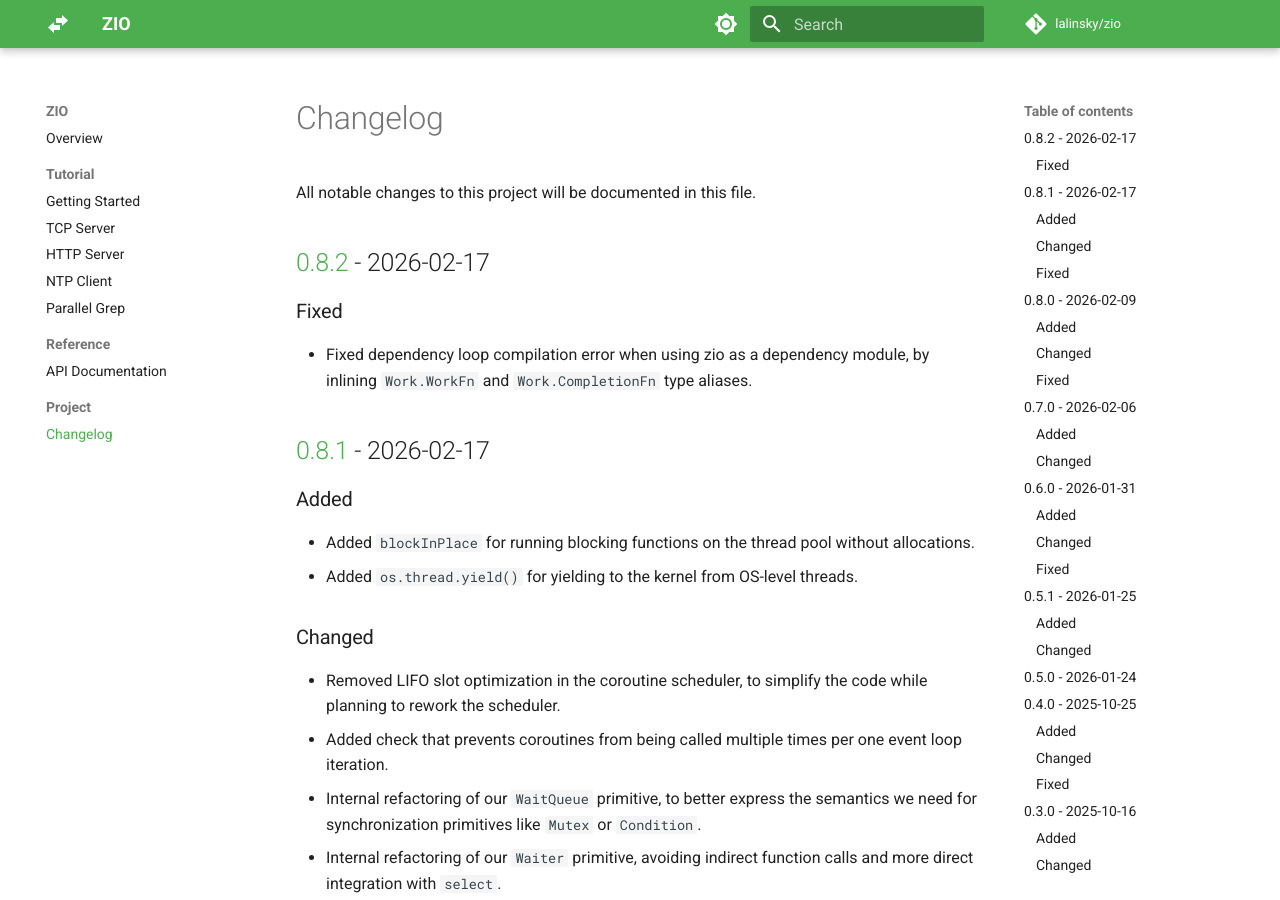
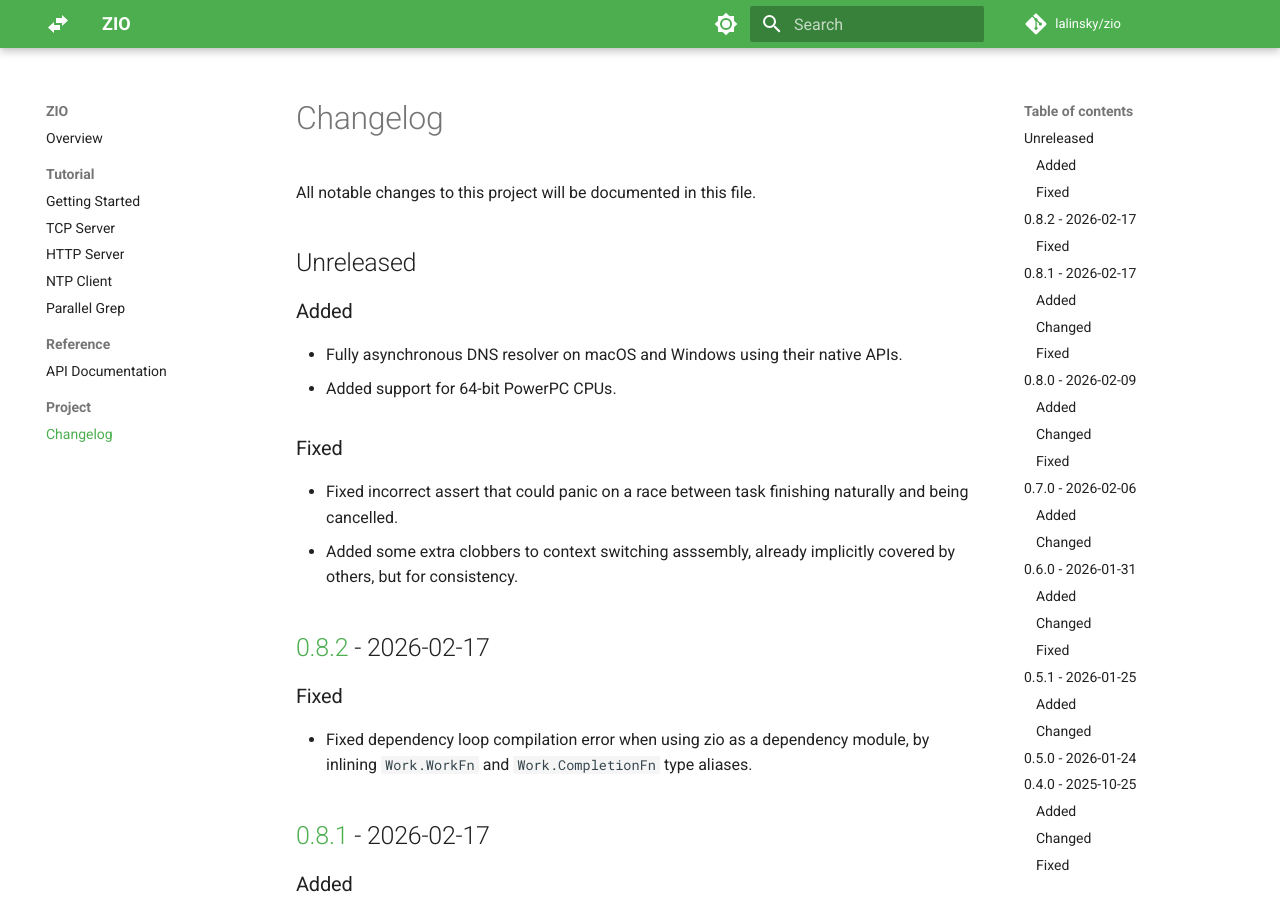
Before and after one commit to lalinsky/zio, an MkDocs documentation site: the page built from docs/changelog.md, in a window 1280 px wide and 900 px high. Built offline with MkDocs 1.6.1 and Material for MkDocs 9.7.7, drawn with Linux system fonts in a browser that asks for light colours; comment, search, counter and statistics services are not loaded.

Commit message:
Add changelog

```diff
--- a/docs/changelog.md
+++ b/docs/changelog.md
@@ -1,6 +1,18 @@
 # Changelog
 
 All notable changes to this project will be documented in this file.
+
+## Unreleased
+
+### Added
+
+- Fully asynchronous DNS resolver on macOS and Windows using their native APIs.
+- Added support for 64-bit PowerPC CPUs.
+
+### Fixed
+
+- Fixed incorrect assert that could panic on a race between task finishing naturally and being cancelled.
+- Added some extra clobbers to context switching asssembly, already implicitly covered by others, but for consistency.
 
 ## [0.8.2] - 2026-02-17
 
```
